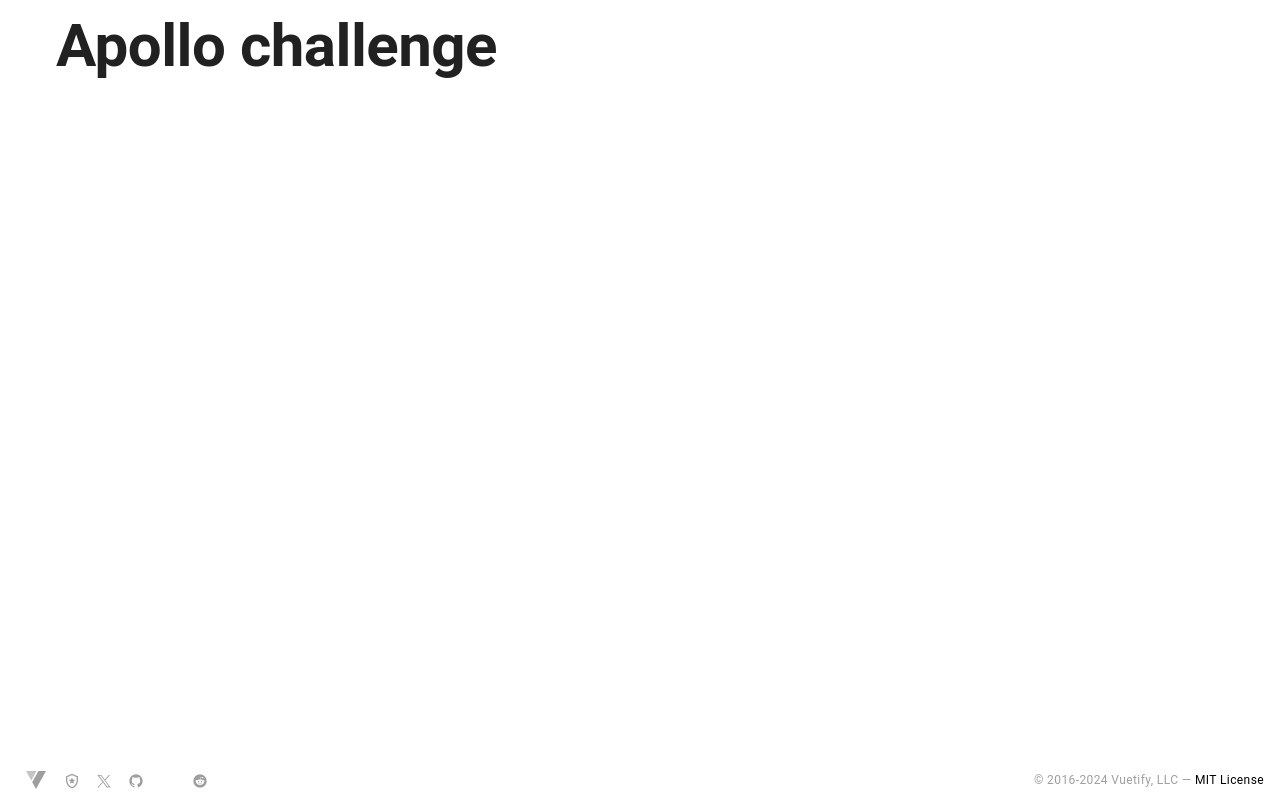
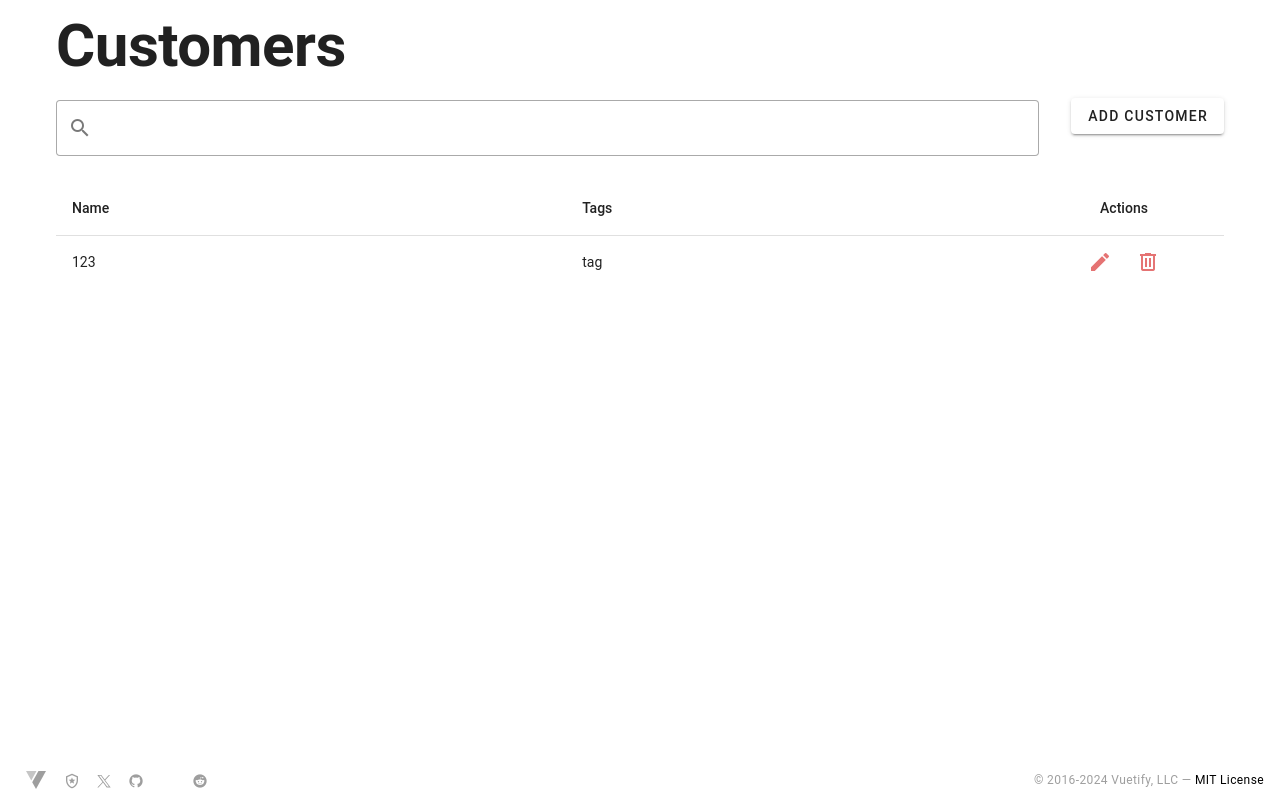
Before and after one commit to HBLAB-ToanPT/apollo_challenge_fe, a Vue app: page / in a window 1280 px wide. Built offline with nearby package versions, Linux system fonts and the light colour scheme.

Commit message:
feat: create customer ui

```diff
--- /dev/null
+++ b/src/components/CustomerForm.vue
@@ -0,0 +1,55 @@
+<script setup lang="ts">
+import { onMounted, ref } from 'vue';
+import { useRouter } from 'vue-router';
+import { ICustomer, ICustomerModel } from '../types/customer.type';
+import { nameWithRequireAnd20CharactersRules } from '../utils/validate.utils';
+
+const props = defineProps<{ title: string, customer?: ICustomer }>();
+const emit = defineEmits(['formSubmit'])
+const router = useRouter();
+const model = ref<ICustomerModel>({ name: '', tags: [] });
+
+onMounted(() => {
+    if (props.customer) {
+        model.value = { name: props.customer.name, tags: props.customer.tags }
+    }
+})
+
+const onFormSubmit = () => {
+    emit('formSubmit', model.value);
+}
+
+const onCancelClick = () => {
+    router.push('/')
+}
+</script>
+
+<template>
+    <div class="w-100">
+        <h1 class="text-h2">{{ props.title }}</h1>
+        <v-form class="mt-6" @submit.prevent="onFormSubmit">
+            <!-- Customer name -->
+            <v-text-field v-model="model.name" :rules="nameWithRequireAnd20CharactersRules"
+                label="Customer name"></v-text-field>
+
+            <!-- Customer tags -->
+            <v-combobox v-model="model.tags" item-title="name" item-value="id" label="Add tags" multiple outlined
+                :allow-overflow="false">
+                <template v-slot:selection="{ attrs, item, selected }">
+                    <v-chip v-bind="attrs" :input-value="selected" close-icon="mdi-close" label small closable>
+                        <span class="pr-2">
+                            {{ item.title }}
+                        </span>
+                    </v-chip>
+                </template>
+            </v-combobox>
+
+            <v-row>
+                <v-col><v-btn class="mt-2" type="submit" color="primary" block>Submit</v-btn></v-col>
+                <v-col><v-btn class="mt-2" type="button" color="" block @click="onCancelClick">Cancel</v-btn></v-col>
+            </v-row>
+        </v-form>
+    </div>
+</template>
+
+<style scoped></style>
--- /dev/null
+++ b/src/components/Customers.vue
@@ -0,0 +1,53 @@
+<script setup lang="ts">
+import { useRouter } from 'vue-router';
+import { ICustomer } from '../types/customer.type';
+import { joinTags } from '../utils/tag.util';
+
+const props = defineProps<{ items: ICustomer[] }>();
+const emit = defineEmits(['deleteSuccess']);
+const router = useRouter();
+
+const onDeleteClick = (item: ICustomer) => {
+    console.log(item)
+}
+const onUpdateClick = (item: ICustomer) => {
+    router.push(`/${item.id}`);
+}
+</script>
+
+<template>
+    <v-table fixed-header>
+        <thead>
+            <tr>
+                <th class="text-left">
+                    Name
+                </th>
+                <th class="text-left">
+                    Tags
+                </th>
+                <th class="actions">
+                    Actions
+                </th>
+            </tr>
+        </thead>
+        <tbody>
+            <tr v-for="item in props.items" :key="item.id">
+                <td>{{ item.name }}</td>
+                <td>{{ joinTags(item.tags) }}</td>
+                <td class="actions">
+                    <v-btn class="" color="red-lighten-2" icon="mdi-pencil" variant="text"
+                        @click="onUpdateClick(item)"></v-btn>
+                    <v-btn class="" color="red-lighten-2" icon="mdi-trash-can-outline" variant="text"
+                        @click="onDeleteClick(item)"></v-btn>
+                </td>
+            </tr>
+        </tbody>
+    </v-table>
+</template>
+
+<style scoped>
+.actions {
+    width: 200px;
+    text-align: center !important;
+}
+</style>
--- /dev/null
+++ b/src/components/HelloWorld.vue
@@ -0,0 +1,80 @@
+<template>
+  <v-container class="fill-height">
+    <v-responsive class="align-centerfill-height mx-auto" max-width="900">
+      <v-img class="mb-4" height="150" src="@/assets/logo.png" />
+
+      <div class="text-center">
+        <div class="text-body-2 font-weight-light mb-n1">Welcome to</div>
+
+        <h1 class="text-h2 font-weight-bold">Vuetify</h1>
+      </div>
+
+      <div class="py-4" />
+
+      <v-row>
+        <v-col cols="12">
+          <v-card class="py-4" color="surface-variant"
+            image="https://cdn.vuetifyjs.com/docs/images/one/create/feature.png"
+            prepend-icon="mdi-rocket-launch-outline" rounded="lg" variant="outlined">
+            <template #image>
+              <v-img position="top right" />
+            </template>
+
+            <template #title>
+              <h2 class="text-h5 font-weight-bold">Get started</h2>
+            </template>
+
+            <template #subtitle>
+              <div class="text-subtitle-1">
+                Replace this page by removing <v-kbd>{{ `
+                  <HelloWorld />` }}
+                </v-kbd> in <v-kbd>pages/index.vue</v-kbd>.
+              </div>
+            </template>
+
+            <v-overlay opacity=".12" scrim="primary" contained model-value persistent />
+          </v-card>
+        </v-col>
+
+        <v-col cols="6">
+          <v-card append-icon="mdi-open-in-new" class="py-4" color="surface-variant" href="https://vuetifyjs.com/"
+            prepend-icon="mdi-text-box-outline" rel="noopener noreferrer" rounded="lg"
+            subtitle="Learn about all things Vuetify in our documentation." target="_blank" title="Documentation"
+            variant="text">
+            <v-overlay opacity=".06" scrim="primary" contained model-value persistent />
+          </v-card>
+        </v-col>
+
+        <v-col cols="6">
+          <v-card append-icon="mdi-open-in-new" class="py-4" color="surface-variant"
+            href="https://vuetifyjs.com/introduction/why-vuetify/#feature-guides" prepend-icon="mdi-star-circle-outline"
+            rel="noopener noreferrer" rounded="lg" subtitle="Explore available framework Features." target="_blank"
+            title="Features" variant="text">
+            <v-overlay opacity=".06" scrim="primary" contained model-value persistent />
+          </v-card>
+        </v-col>
+
+        <v-col cols="6">
+          <v-card append-icon="mdi-open-in-new" class="py-4" color="surface-variant"
+            href="https://vuetifyjs.com/components/all" prepend-icon="mdi-widgets-outline" rel="noopener noreferrer"
+            rounded="lg" subtitle="Discover components in the API Explorer." target="_blank" title="Components"
+            variant="text">
+            <v-overlay opacity=".06" scrim="primary" contained model-value persistent />
+          </v-card>
+        </v-col>
+
+        <v-col cols="6">
+          <v-card append-icon="mdi-open-in-new" class="py-4" color="surface-variant"
+            href="https://discord.vuetifyjs.com" prepend-icon="mdi-account-group-outline" rel="noopener noreferrer"
+            rounded="lg" subtitle="Connect with Vuetify developers." target="_blank" title="Community" variant="text">
+            <v-overlay opacity=".06" scrim="primary" contained model-value persistent />
+          </v-card>
+        </v-col>
+      </v-row>
+    </v-responsive>
+  </v-container>
+</template>
+
+<script setup lang="ts">
+//
+</script>
--- a/src/components/SearchBox.vue
+++ b/src/components/SearchBox.vue
@@ -1,10 +1,9 @@
 <script setup lang="ts">
-import { watch } from 'vue';
+import { ref, watch } from 'vue';
 import { debounce } from '../utils/common.utils';
 
-const emit = defineEmits(['onSearch'])
-
-const model = defineModel({ type: String });
+const model = ref('');
+const emit = defineEmits(['onSearch']);
 
 watch(model, debounce(() => {
     emit('onSearch', model.value);
--- /dev/null
+++ b/src/pages/[id]/index.vue
@@ -0,0 +1,24 @@
+<template>
+    <v-container>
+        <CustomerForm title="Update customer" @formSubmit="onFormSubmit"
+            :customer="{ id: 1, name: '123', tags: [{ id: 1, name: 'Init tag' }] }" />
+    </v-container>
+</template>
+
+<script setup lang="ts">
+import { onMounted } from 'vue';
+import { useRoute } from 'vue-router';
+import { ICustomerModel } from '../../types/customer.type';
+
+const route = useRoute();
+
+onMounted(() => {
+    console.log(route.params.id)
+})
+
+const onFormSubmit = (model: ICustomerModel) => {
+    console.log(model)
+}
+</script>
+
+<style scoped></style>
--- /dev/null
+++ b/src/pages/create/index.vue
@@ -0,0 +1,15 @@
+<template>
+    <v-container>
+        <CustomerForm title="Create new Customer" @formSubmit="onFormSubmit" />
+    </v-container>
+</template>
+
+<script setup lang="ts">
+import { ICustomerModel } from '../../types/customer.type';
+
+const onFormSubmit = (model: ICustomerModel) => {
+    console.log(model)
+}
+</script>
+
+<style scoped></style>
--- a/src/pages/index.vue
+++ b/src/pages/index.vue
@@ -1,12 +1,29 @@
 <script lang="ts" setup>
+import Customers from '../components/Customers.vue';
+import SearchBox from '../components/SearchBox.vue';
+
+const onSearch = (text: string) => {
+  console.log(text)
+}
+
 </script>
 
 <template>
   <v-container>
-    <h1 class="text-h2 font-weight-bold">Apollo challenge</h1>
-
+    <h1 class="text-h2 font-weight-bold">Customers</h1>
+    <div class="actions">
+      <SearchBox @onSearch="onSearch" />
+      <v-btn prepend-icon="">Add customer</v-btn>
+    </div>
+    <Customers class="mt-6" :items="[{ id: 1, name: '123', tags: [{ id: 1, name: 'tag' }] }]" />
   </v-container>
 </template>
 
 <style scoped>
+.actions {
+  display: flex;
+  align-items: center;
+  justify-content: space-between;
+  column-gap: 32px;
+}
 </style>
--- /dev/null
+++ b/src/utils/common.utils.ts
@@ -0,0 +1,9 @@
+export const debounce = (func: Function, delay: number = 500) => {
+  let timeoutId;
+  return (...args: any) => {
+    clearTimeout(timeoutId);
+    timeoutId = setTimeout(() => {
+      func(...args);
+    }, delay);
+  };
+};
--- /dev/null
+++ b/src/utils/tag.util.ts
@@ -0,0 +1,5 @@
+import { ITag } from "../types/customer.type";
+
+export const joinTags = (tags: ITag[], seperator = ", ") => {
+  return tags.map((tag) => tag.name).join(seperator);
+};
--- /dev/null
+++ b/src/utils/validate.utils.ts
@@ -0,0 +1,13 @@
+export const nameWithRequireAnd20CharactersRules = [
+  (value) => {
+    if (value) {
+      if (value.length > 20) {
+        return "Customer name is maximum 20 characters.";
+      } else {
+        return true;
+      }
+    } else {
+      return "Customer name is required.";
+    }
+  },
+];
```
Also changed, not shown: src/types/customer.type.ts (added, +15 -0 lines).
